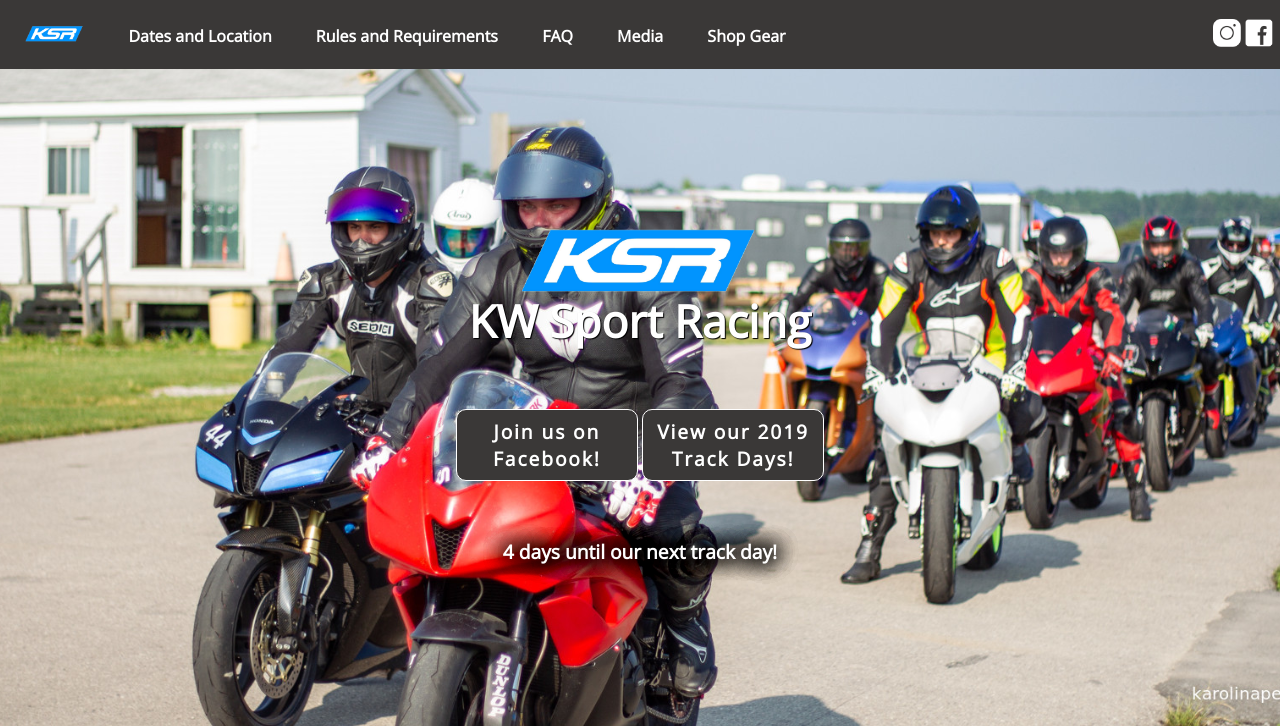
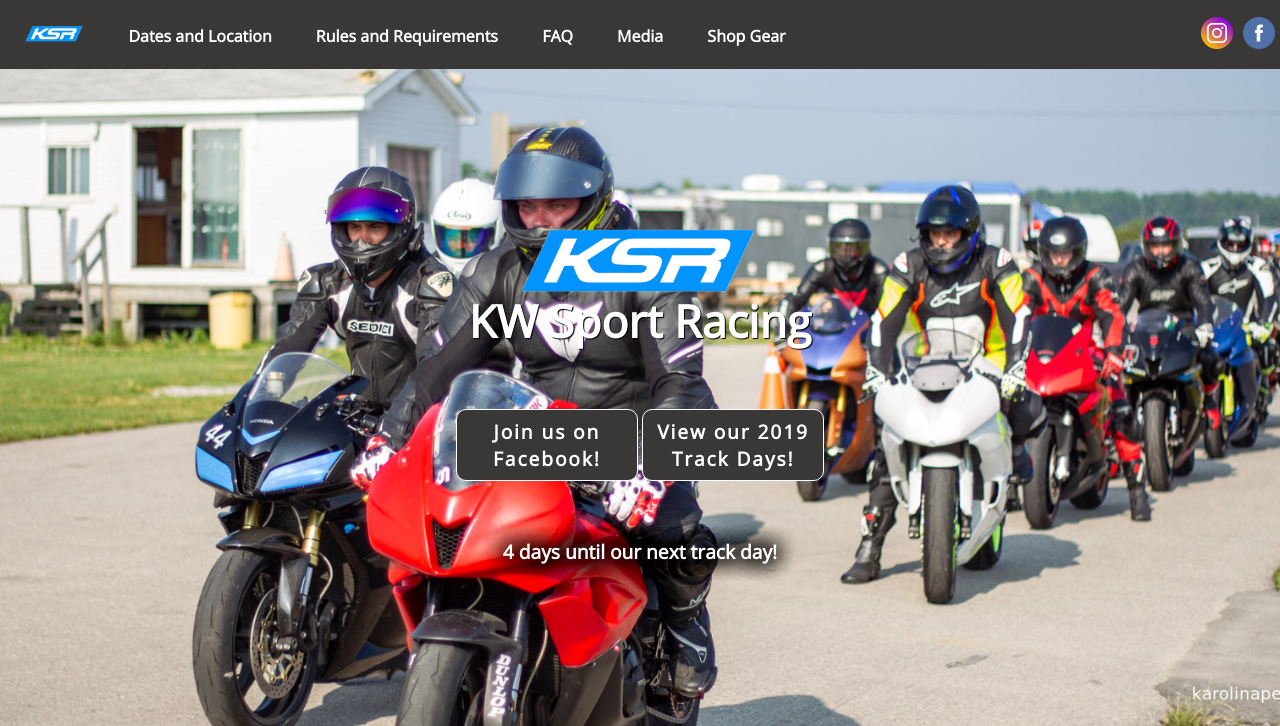
Before and after one commit to kwsportracing/site, a Jekyll site: the page built from index.md, in a window 1280 px wide. Shown: the top 726 px of the page. Built offline with Jekyll 4.4.1, drawn with Linux system fonts in a browser that asks for light colours; nearby versions of some CDN libraries; grey boxes are pictures that could not be loaded.

Commit message:
Update icons and remove newpage link

```diff
--- a/_layouts/index.html
+++ b/_layouts/index.html
@@ -22,7 +22,7 @@
         <div class="features">
           <p><a class="button" href="{{ site.facebook }}" target="_blank">Join us on Facebook!</a> <a class="button white" href="{{ site.link_to_book}}">{{ site.book_it }}</a></p>
         </div>
-        <h4><a id="countdown" class="countdown" href="{{ site.link_to_book }}" target="_blank"> days until our next event!</a></h4>
+        <h4><a id="countdown" class="countdown" href="{{ site.link_to_book }}"> days until our next event!</a></h4>
         <!--<div class="dates"><a href="/dates/">Click here to view our 2019 dates!</a></div>-->
       </div>
     </div>
--- a/css/main.css
+++ b/css/main.css
@@ -144,7 +144,7 @@
   float:right;
   margin-top:-0.5em;
   padding-right:0px;
-  padding-left: 0px;
+  padding-left: 10px;
 }
 
 header .links .social img {
```
Also changed, not shown: img/facebook.png, img/instagram.png.
